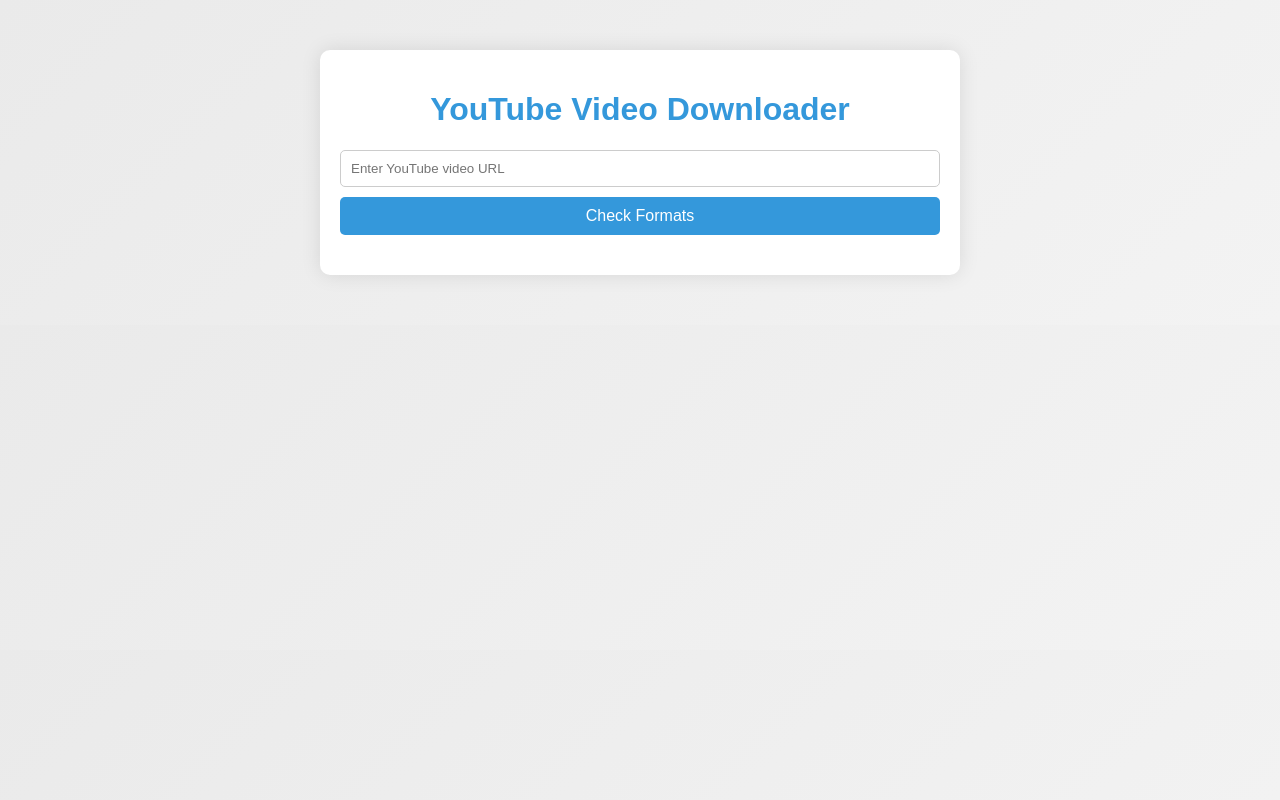
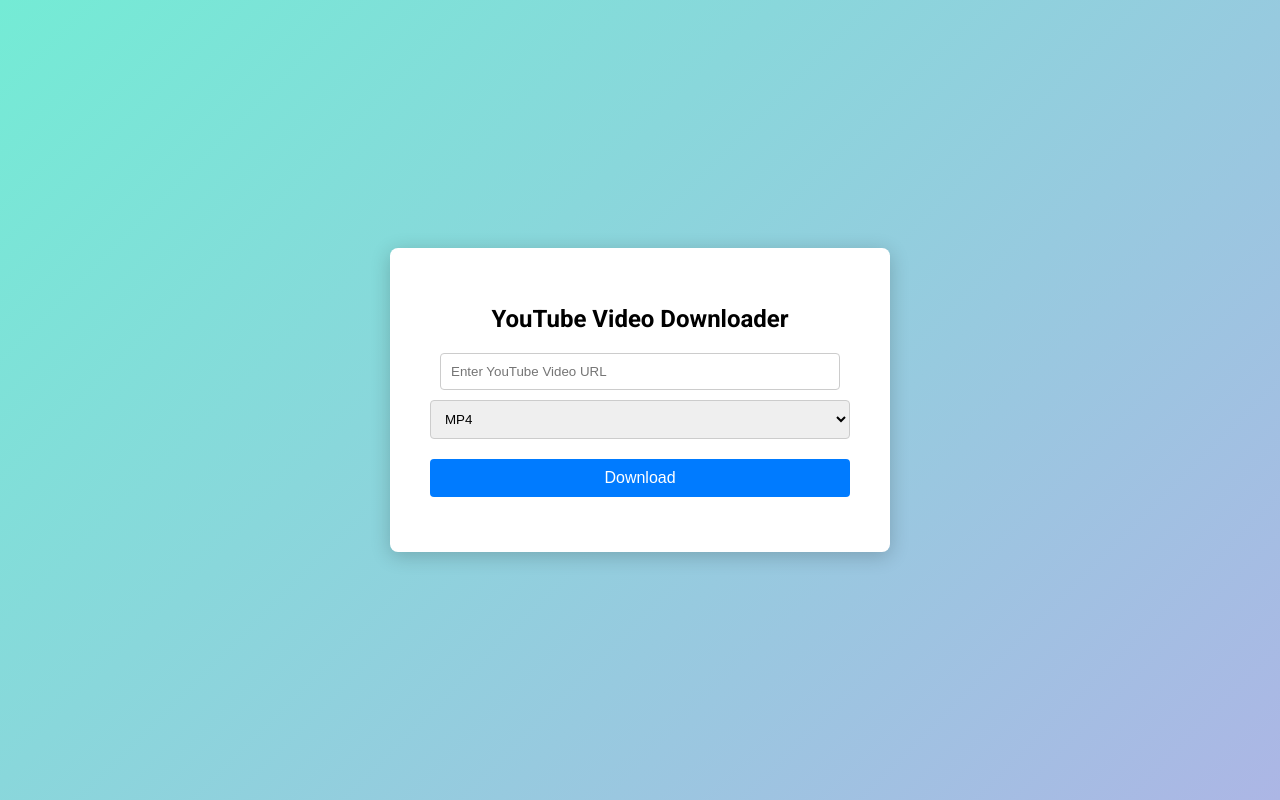
Before and after one commit to Sengkue/downloader-01, a Flask app: page / in a window 1280 px wide. Run offline with Flask 3, Linux system fonts and the light colour scheme.

Commit message:
commit 10/10/2024 18:53:46.17

```diff
--- a/static/styles.css
+++ b/static/styles.css
@@ -1,93 +1,65 @@
+* {
+    box-sizing: border-box;
+}
+
 body {
-    font-family: Arial, sans-serif;
-    background: linear-gradient(135deg, #eaeaea, #f3f3f3);
+    font-family: 'Roboto', sans-serif;
     margin: 0;
     padding: 0;
-    color: #333;
+    background: linear-gradient(135deg, #74ebd5 0%, #acb6e5 100%);
+    height: 100vh;
+    display: flex;
+    justify-content: center;
+    align-items: center;
 }
 
 .container {
-    max-width: 600px;
-    margin: 50px auto;
-    padding: 20px;
     background: white;
-    border-radius: 10px;
-    box-shadow: 0 0 20px rgba(0, 0, 0, 0.1);
+    border-radius: 8px;
+    padding: 40px;
+    box-shadow: 0 4px 20px rgba(0, 0, 0, 0.2);
+    text-align: center;
+    width: 90%;
+    max-width: 500px;
 }
 
 h1 {
-    text-align: center;
-    color: #3498db;
+    margin-bottom: 20px;
+    font-size: 24px;
 }
 
-form {
-    display: flex;
-    flex-direction: column;
+input[type="text"] {
+    width: calc(100% - 20px);
+    padding: 10px;
+    border: 1px solid #ccc;
+    border-radius: 4px;
+    margin-bottom: 10px;
+}
+
+select {
+    width: 100%;
+    padding: 10px;
+    border: 1px solid #ccc;
+    border-radius: 4px;
     margin-bottom: 20px;
 }
 
-input[type="text"] {
+button {
+    width: 100%;
     padding: 10px;
-    border: 1px solid #ccc;
-    border-radius: 5px;
-    margin-bottom: 10px;
-}
-
-button {
-    padding: 10px;
+    background-color: #007BFF;
+    color: white;
     border: none;
-    border-radius: 5px;
-    background: #3498db;
-    color: white;
+    border-radius: 4px;
     font-size: 16px;
     cursor: pointer;
 }
 
-button:disabled {
-    background: #ddd;
+button:hover {
+    background-color: #0056b3;
 }
 
-button:hover:not(:disabled) {
-    background: #2980b9;
+.error {
+    color: red;
+    margin-top: 15px;
 }
-
-#formatSelection {
-    margin-top: 20px;
-}
-
-.spinner {
-    display: none;
-    margin: 20px auto;
-    width: 50px;
-    height: 50px;
-    border: 5px solid #f3f3f3;
-    border-top: 5px solid #3498db;
-    border-radius: 50%;
-    animation: spin 1s linear infinite;
-}
-
-@keyframes spin {
-    0% { transform: rotate(0deg); }
-    100% { transform: rotate(360deg); }
-}
-
-#progressContainer {
-    display: none;
-    width: 100%;
-    background-color: #f3f3f3;
-    border-radius: 5px;
-    margin-top: 10px;
-}
-
-#progressBar {
-    width: 0;
-    height: 20px;
-    background-color: #3498db;
-    border-radius: 5px;
-}
-
-#progressText {
-    text-align: center;
-    font-weight: bold;
-    color: #333;
-}
--- a/templates/index.html
+++ b/templates/index.html
@@ -4,39 +4,27 @@
     <meta charset="UTF-8">
     <meta name="viewport" content="width=device-width, initial-scale=1.0">
     <link rel="stylesheet" href="{{ url_for('static', filename='styles.css') }}">
-    <title>YouTube Video Downloader</title>
+    <link rel="preconnect" href="https://fonts.googleapis.com">
+    <link rel="preconnect" href="https://fonts.gstatic.com" crossorigin>
+    <link href="https://fonts.googleapis.com/css2?family=Roboto:wght@400;700&display=swap" rel="stylesheet">
+    <title>YouTube Downloader</title>
 </head>
 <body>
     <div class="container">
         <h1>YouTube Video Downloader</h1>
-        <form id="videoForm" method="POST" action="/check">
-            <input type="text" name="url" placeholder="Enter YouTube video URL" required>
-            <button type="submit">Check Formats</button>
+        <form method="POST" action="/download">
+            <input type="text" name="video_url" placeholder="Enter YouTube Video URL" required>
+            <select name="format_choice" required>
+                <option value="mp4">MP4</option>
+                <option value="mp3">MP3</option>
+            </select>
+            <button type="submit">Download</button>
         </form>
-
-        {% if formats %}
-        <div id="formatSelection">
-            <h2>Available Formats for {{ title }}:</h2>
-            <form action="/download" method="post" id="downloadForm">
-                <input type="hidden" name="url" value="{{ url }}">
-                <select name="format_id" required>
-                    <option value="">Select a format</option>
-                    {% for format in formats %}
-                    <option value="{{ format.format_id }}">{{ format.ext }} - {{ format.height }}p</option>
-                    {% endfor %}
-                </select>
-                <button type="submit" id="downloadButton">Download</button>
-            </form>
-
-            <div class="spinner" id="loadingSpinner"></div>
-            <div id="progressContainer">
-                <div id="progressBar"></div>
-                <div id="progressText">0%</div>
-            </div>
+        <div class="error">
+            {% if error %}
+                <p>{{ error }}</p>
+            {% endif %}
         </div>
-        {% endif %}
     </div>
-
-    <script src="{{ url_for('static', filename='script.js') }}"></script>
 </body>
 </html>
```
